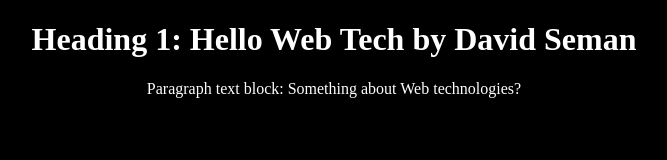
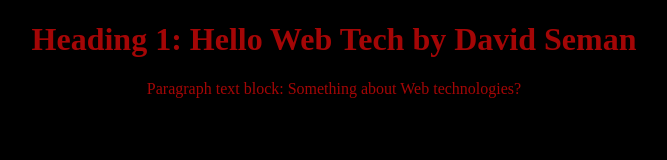
Before and after one commit to DavidSeman-40591110/Coursework-Website, a plain HTML site: page index.html in a window 1280 px wide. Shown: the whole page, without its empty margins (306-973 px from the left). Drawn offline with Linux system fonts and the light colour scheme.

Commit message:
initialcommit

```diff
--- a/styles.css
+++ b/styles.css
@@ -1,5 +1,5 @@
 body {
     background-color: black;
-    color: white;
+    color: rgb(164, 6, 6);
     text-align: center;
 }
```
